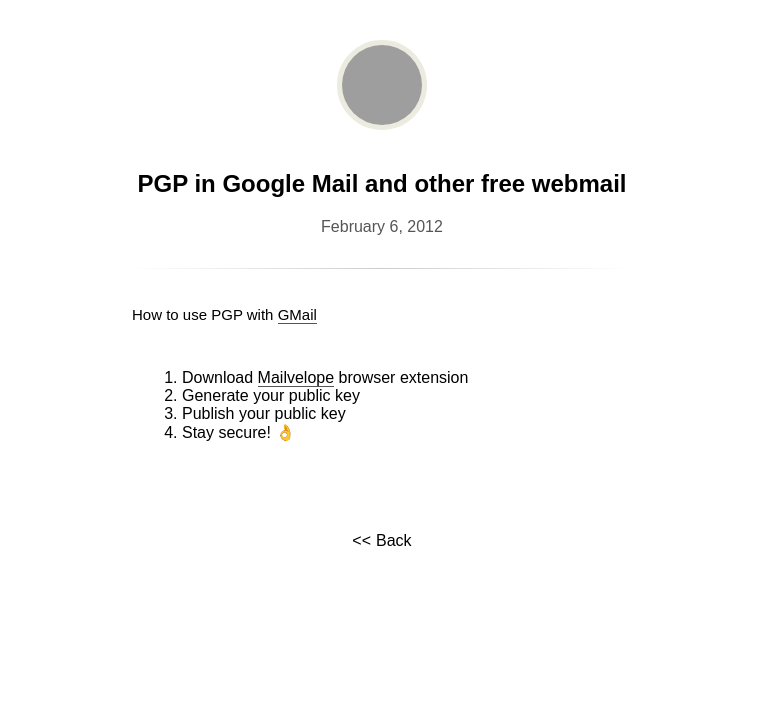
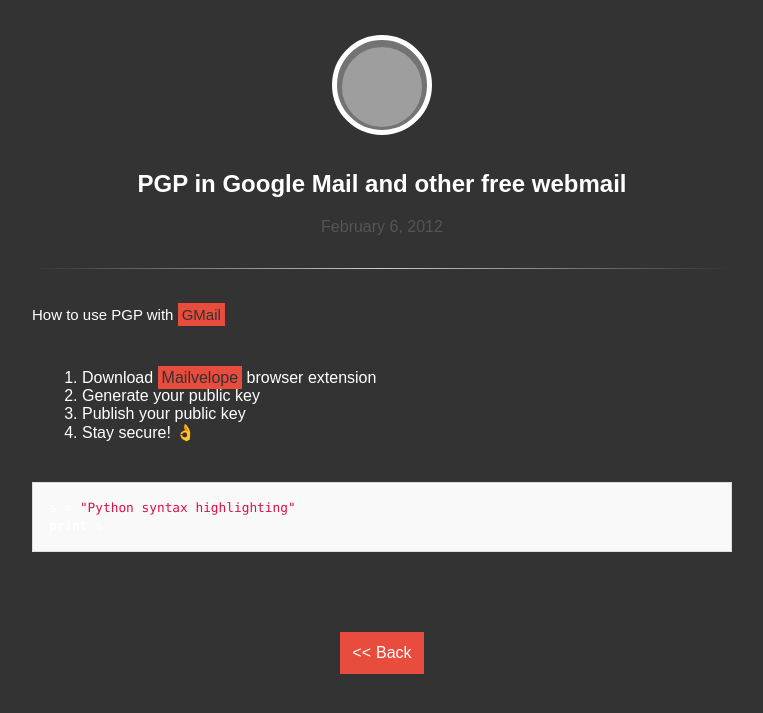
Before and after one commit to hafizjef/sudoes.github.io, a Jekyll site: the page built from _posts/2012-02-06-using-pgp-on-gmail.md, in a window 1280 px wide. Shown: the top 713 px of the page, without its empty margins (258-1021 px from the left). Built offline with Jekyll 4.4.1, drawn with Linux system fonts in a browser that asks for light colours; emoji names are drawn with the system emoji font; some web fonts are replaced; grey boxes are pictures that could not be loaded.

Commit message:
Update theme color

````diff
--- a/_config.yml
+++ b/_config.yml
@@ -16,10 +16,10 @@ permalink:          /notes/:title # Post permalink
 timezone:           Asia/Kuala_Lumpur # https://en.wikipedia.org/wiki/List_of_tz_database_time_zones
 
 # Site Build
-highlighter:        pygments
+highlighter:        rouge
 #markdown:           redcarpet
 #redcarpet:
-#    extensions:     ["no_intra_emphasis", "fenced_code_blocks", "autolink", "tables", "with_toc_data", "highlight", "footnotes"]
+#extensions:        ["no_intra_emphasis", "fenced_code_blocks", "autolink", "tables", "with_toc_data", "highlight", "footnotes"]
 markdown:           kramdown
 kramdown:
     input:          GFM
--- a/_posts/2012-02-06-using-pgp-on-gmail.md
+++ b/_posts/2012-02-06-using-pgp-on-gmail.md
@@ -9,3 +9,8 @@ How to use PGP with [GMail](https://mail.google.com)
 2. Generate your public key
 3. Publish your public key
 4. Stay secure! :ok_hand:
+
+```python
+s = "Python syntax highlighting"
+print s
+```
--- a/_sass/main.scss
+++ b/_sass/main.scss
@@ -1,4 +1,6 @@
 body {
+  color: #fff;
+  background-color: #333;
   font-family: 'Fira Sans', sans-serif;
   padding: 20px;
   margin: 0;
@@ -19,9 +21,14 @@ img {
   max-width: 100%;
 }
 a {
-  color: inherit;
+  color: #333;
   text-decoration: none;
-  border-bottom: 1px solid #555;
+  padding: 2px 3px 2px 3px;
+  background-color: #e74c3c;
+  border-top: 1px solid #e74c3c;
+  border-right: 1px solid #e74c3c;
+  border-bottom: 1px solid #e74c3c;
+  border-left: 1px solid #e74c3c;
   &.image {
     display: block;
     text-align: center;
@@ -55,13 +62,13 @@ span[data-note] {
   -webkit-transition: background 0.3s;
   -webkit-user-select: none;
   &.open {
-    background: #838383;
+    background: #fff;
   }
   @media (min-width: 768px) {
     vertical-align: 1px;
   }
   @media (min-width: 992px) {&:hover {
-      background: #838383;
+      background: #fff;
     }
   }
 }
@@ -117,8 +124,8 @@ span[data-note] {
   -webkit-animation-fill-mode: both;
   -webkit-animation-name: bounce;
   a {
-    background: #ebebe0;
-    color: #000;
+    background: #737373;
+    color: #fff;
     text-decoration: none;
     font-weight: 700;
     height: 100px;
@@ -183,6 +190,7 @@ iframe {
 }
 ul,
 ol {
+  color: #fff;
   margin: 40px 0;
   padding-left: 50px;
   li {
@@ -250,7 +258,7 @@ iframe {
   width: 100%;
 }
 article {
-  max-width: 500px;
+  max-width: 700px;
   margin: 0 auto;
   .title {
     line-height: 1.4em;
@@ -270,10 +278,11 @@ article {
   }
   hr {
     border: 0;
-    border-bottom: 1px solid #000;
+    border-bottom: 1px solid #fff;
     margin: 30px 0;
   }
   p {
+    color: #fff;
     font-size: 15px;
     line-height: 1.9em;
     word-wrap: break-word;
@@ -292,15 +301,23 @@ article {
 .back {
   text-align: center;
   a {
+    color: #fff;
     text-decoration: none;
     margin: 40px auto 0;
     display: inline-block;
     padding: 10px;
     border: 0;
+    border-bottom: 2px solid transparent;
+    border-top: 2px solid transparent;
+    border-left: 2px solid transparent;
+    border-right: 2px solid transparent;
     &:before {
       content: "<<";
       margin-right: 5px;
-      color: #000;
+      color: #fff;
+    }
+    &:hover{
+      border-color: #fff;
     }
   }
 }
@@ -323,7 +340,7 @@ section {
       a {
         text-decoration: none;
         border: 0;
-        color: #000;
+        color: #fff;
         box-sizing: border-box;
       }
       .post-date {
@@ -339,7 +356,7 @@ section {
       @media (min-width: 992px) {a {
           border-bottom: 2px solid transparent;
           &:hover {
-            border-color: #000;
+            border-color: #fff;
           }
         }
       }
````
